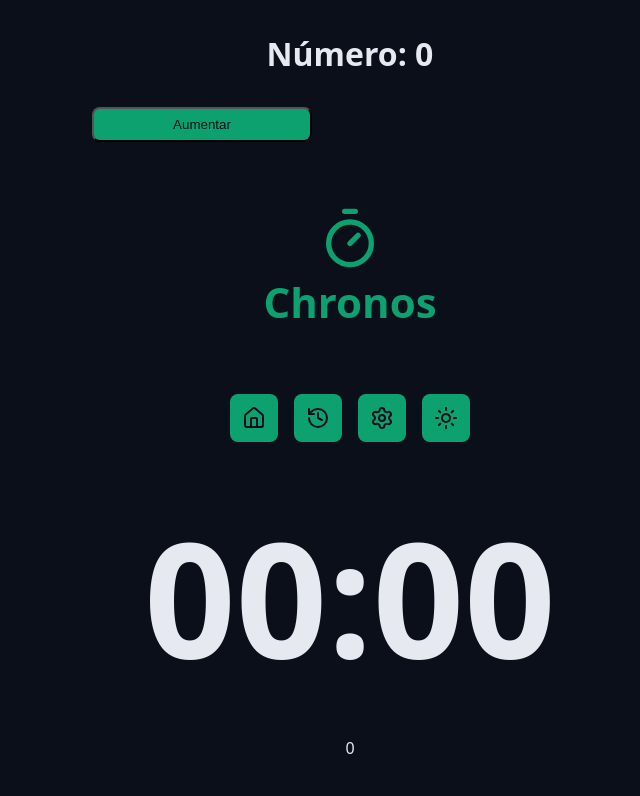
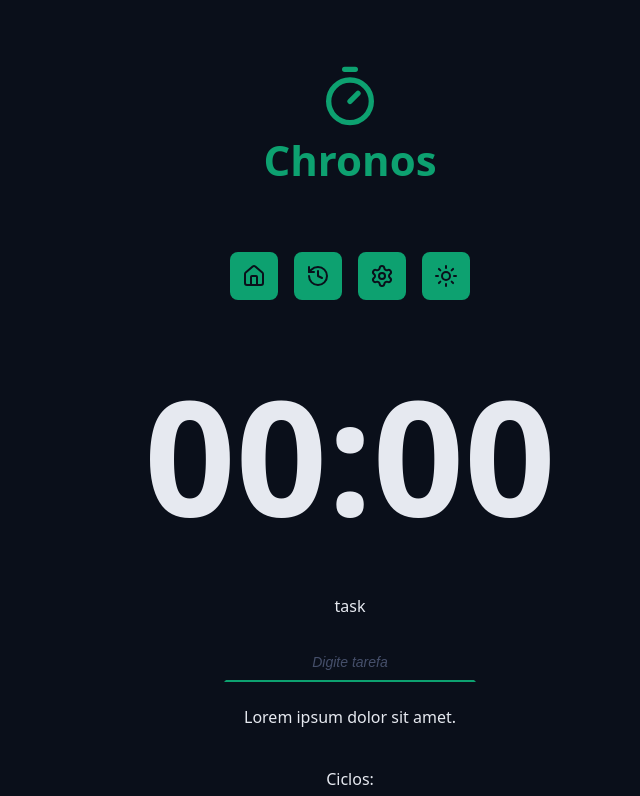
Before and after one commit to LeandroDevLab/chronos-pomodoro, a React (Vite) app: page / in a window 1280 px wide. Shown: the top 796 px of the page, without its empty margins (290-930 px from the left). Built offline with nearby package versions, Linux system fonts and the light colour scheme.

Commit message:
Voltando ao padrão para continuar

```diff
--- a/src/App.tsx
+++ b/src/App.tsx
@@ -10,31 +10,12 @@ import { Cycles } from './components/Cycles';
 import { DefaultButton } from './components/DefaultButton';
 import { PlayCircleIcon } from 'lucide-react';
 import { Footer } from './components/Footer';
-import { Heading } from './components/Heading';
-import { useState } from 'react';
 
 export function App() {
-  const [numero, setNumero] = useState(0);
-
-  function handleClick() {
-    //Entendendo a diferença de useState com prevState e sem
-    setNumero(prevState => prevState + 1);
-    setNumero(prevState => prevState + 1);
-    setNumero(prevState => prevState + 1); // retorna 3
-    //setNumero(numero + 1);
-    //setNumero(numero + 1);
-    //setNumero(numero + 1); // retorna 1
-  }
-
   return (
     // o React Fragment me permite adicionar vários elementos irmãos, pois sem ele seriam todos "pais",
     //pode ser com ou sem o nome Fragment
     <>
-      <Container>
-        <Heading>Número: {`${numero}`}</Heading>
-        <DefaultButton icon='Aumentar' onClick={handleClick} />
-      </Container>
-
       <Container>
         <Logo>Chronos</Logo>
       </Container>
@@ -53,7 +34,7 @@ export function App() {
             <DefaultInput
               id='meuInput'
               type='text'
-              labelText={numero.toString()} // converter para string
+              labelText='task'
               title='TITULO'
               placeholder='Digite tarefa'
             />
```
